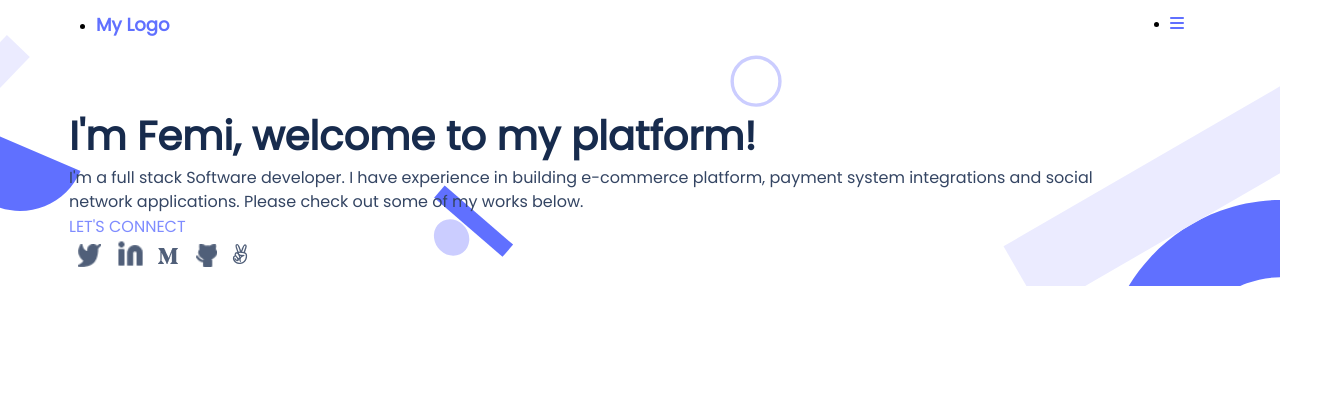
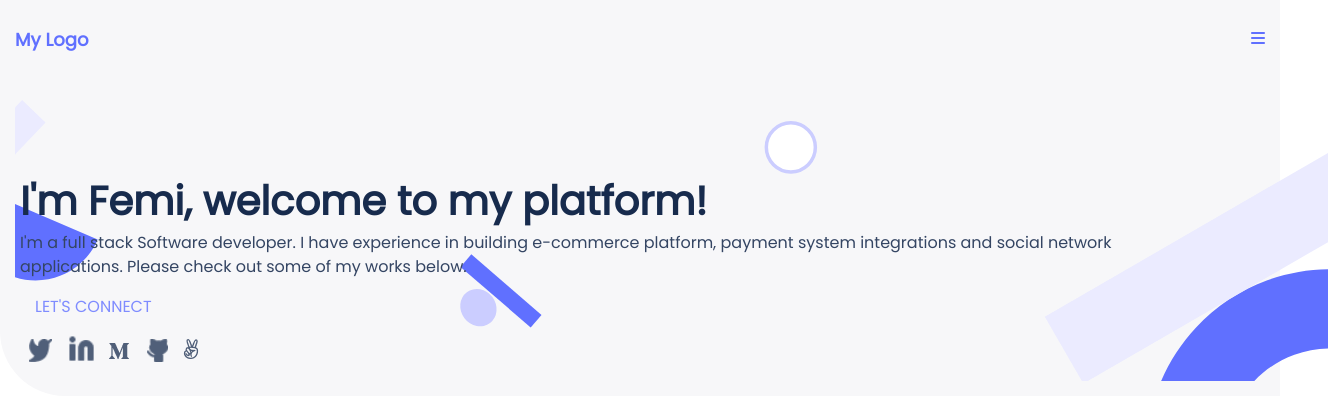
Before and after one commit to fmshot2/My-Portfolio, a plain HTML site: page index.html in a window 1280 px wide. Shown: the whole page, 1328 px wide, since content can reach past the window. Drawn offline with Linux system fonts and the light colour scheme.

Commit message:
fixed all reviewer's corrections

```diff
--- a/index.html
+++ b/index.html
@@ -1,5 +1,6 @@
 <!DOCTYPE html>
 <html lang="en">
+
 <head>
     <meta charset="UTF-8">
     <meta http-equiv="X-UA-Compatible" content="IE=edge">
@@ -8,10 +9,11 @@
     <script src="https://kit.fontawesome.com/c5af90d277.js" crossorigin="anonymous"></script>
     <title>Complete Portfolio</title>
 </head>
+
 <body>
     <div class="mainpage">
         <header>
-        <nav >
+            <nav>
                 <ul class="header">
                     <li>
                         <a href="#" class="headerBrand">My Logo</a>
@@ -23,22 +25,33 @@
             </nav>
         </header>
         <section class="imgdiv">
-        <!-- <img src="assets/header-shapes-mobile@2x.svg" class="shapes" alt=""> -->
-        <div class="banner-title"><h1 class="banner-title-headline">I'm Femi, welcome to my platform!</h1>
-        <p class="banner-title-text">I'm a full stack Software developer. I have experience in building e-commerce platform, payment system integrations and social network applications.
-            Please check out some of my works below. </p>
+            <div class="banner-title">
+                <h1 class="banner-title-headline">I'm Femi, welcome to my platform!</h1>
+                <p class="banner-title-text">I'm a full stack Software developer. I have experience in building
+                    e-commerce platform, payment system integrations and social network applications.
+                    Please check out some of my works below.</p>
+                <div>
                     <h3 class="banner-connect-text"> LET'S CONNECT </h3>
-            <div class="connect-me">
+                    <ul class="connect-me">
+                        <li>
+                            <a href="https://twitter.com/_fmshot"><img src="assets/Vector2.png"
+                                    class="social-icons twitter" alt=""></a>
+                        </li>
+                        <li>
+                            <a href="https://www.linkedin.com/in/femi-shotola/"><img src="assets/vector4.png"
+                                    class="social-icons instagram" alt=""></a>
+                        </li>
+                        <li>
+                            <a href="#"><img src="assets/Vector.png" class="social-icons medium" alt=""></a>
+                        </li>
+                        <li>
 
-                    <a href="https://twitter.com/_fmshot"><img src="assets/Vector2.png" class="social-icons twitter" alt=""></a>
-
-                    <a href="https://www.linkedin.com/in/femi-shotola/"><img src="assets/vector4.png" class="social-icons instagram" alt=""></a>
-
-                    <a href="#"><img src="assets/Vector.png" class="social-icons medium" alt=""></a>
-
-                    <a href="https://twitter.com/@_fmshot"><img src="assets/Vector3.png" class="social-icons github" alt=""></a>
-
-                    <a href="fmshot@gmail.com"><img src="assets/Vector1.png" class="social-icons  discus" alt=""></a>
+                            <a href="https://twitter.com/@_fmshot"><img src="assets/Vector3.png"
+                                    class="social-icons github" alt=""></a>
+                        </li>
+                        <a href="fmshot@gmail.com"><img src="assets/Vector1.png" class="social-icons  discus"
+                                alt=""></a>
+                    </ul>
                 </div>
 
             </div>
@@ -46,4 +59,5 @@
         </section>
     </div>
 </body>
+
 </html>
--- a/style.css
+++ b/style.css
@@ -13,19 +13,23 @@ body {
   padding: 0;
   margin: 0;
   scroll-behavior: smooth;
-  width: 100%;
   top: 0;
   right: 0;
-  background: #fff;
+  width: 100%;
+  margin: auto;
+}
+
+.mainpage {
+  background: #F7F7F9;
+  border-bottom-left-radius: 65px;
+  padding: 15px;
 }
 
 .header {
   display: flex;
   justify-content: space-between;
-  width: 85%;
-  background: #fff;
-  margin: auto;
   padding-top: 15px;
+  list-style-type: none;
 }
 
 .headerBrand {
@@ -45,10 +49,11 @@ body {
 .imgdiv {
   background-image: url("assets/header-shapes-mobile@2x.svg");
   position: relative;
-  width: 100%;
+  width: 105%;
   height: auto;
   margin: auto;
   background-size: cover;
+  margin-top: 50px;
 }
 
 .shapes {
@@ -57,9 +62,10 @@ body {
 }
 
 .banner-title {
-  max-width: 90%;
   padding: 5px;
   margin: auto;
+  display: flex;
+  flex-direction: column;
 }
 
 .banner-title-headline {
@@ -91,12 +97,14 @@ body {
   font-size: 16px;
   color: #7f8cff;
   margin: auto;
+  padding: 15px;
 }
 
 .connect-me {
   display: flex;
   justify-content: flex-start;
   margin: auto;
+  list-style-type: none;
 }
 
 .social-icons {
```
Lines whose indentation alone changed are shown as unchanged.
